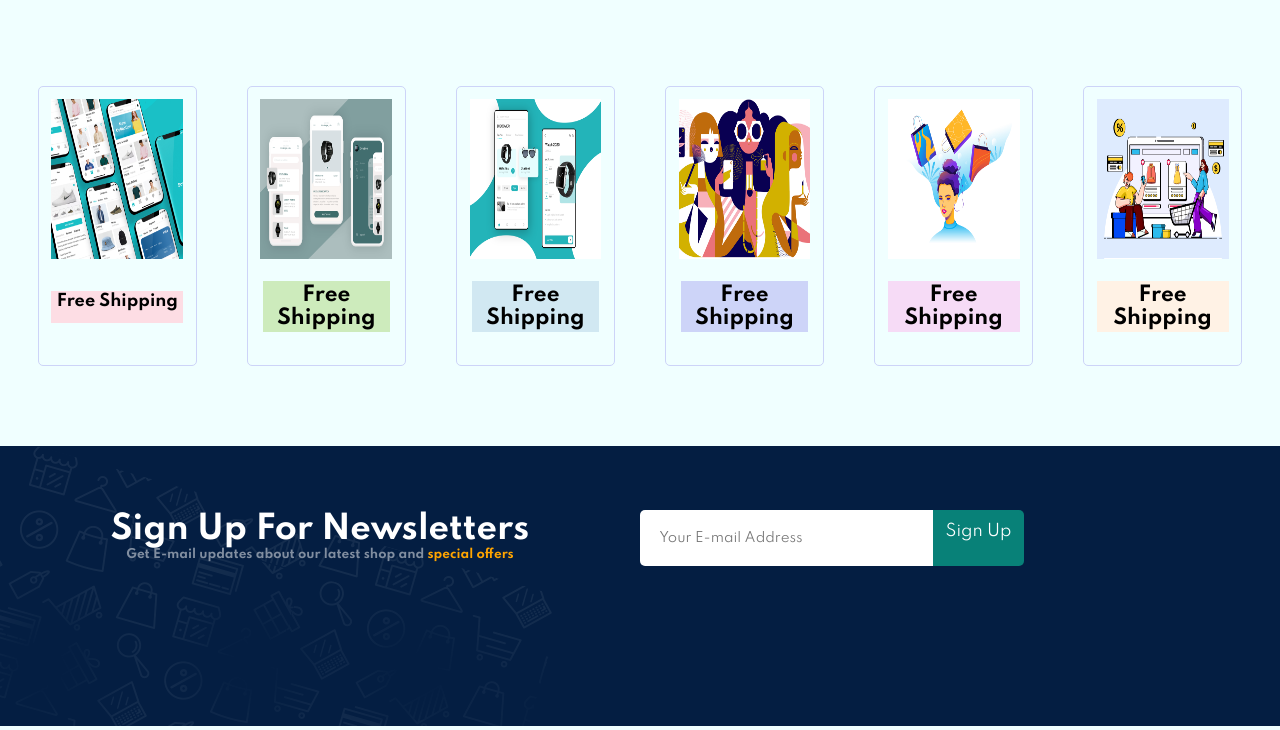
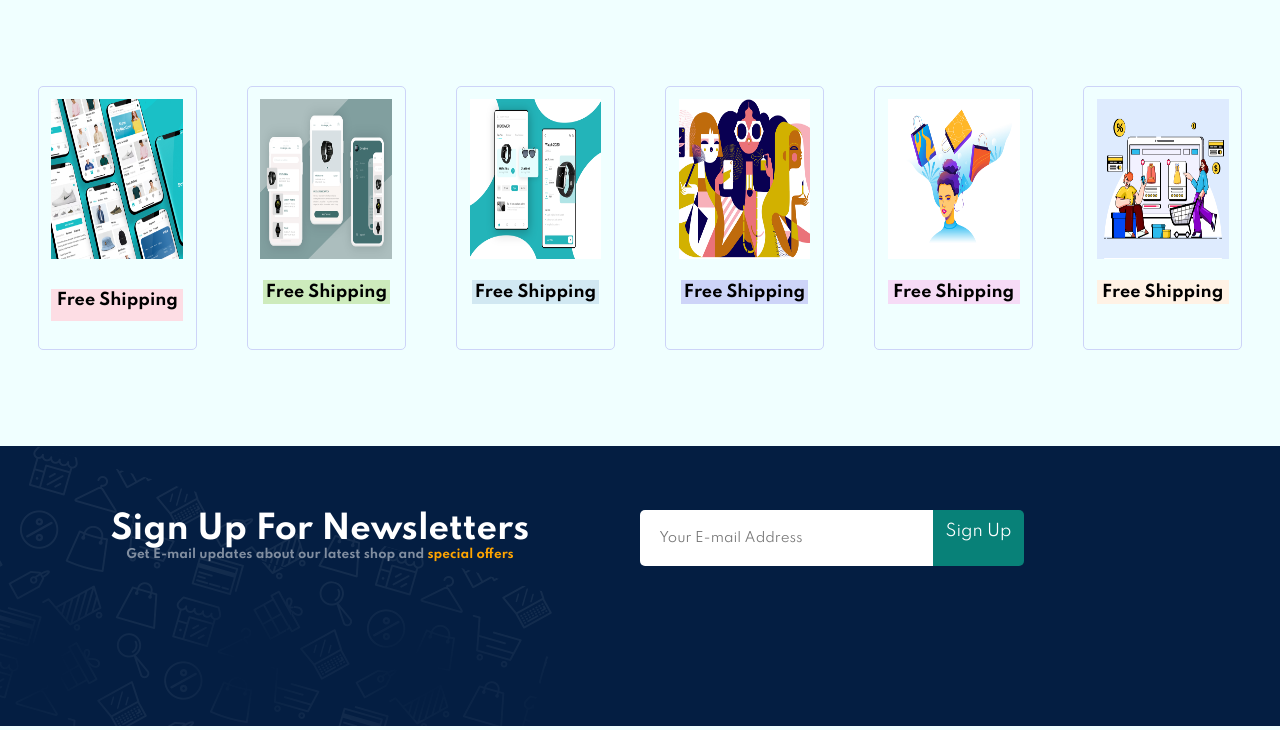
Before and after one commit to DavidManiIbrahim/Ecommerce, a plain HTML site: page about.html in a window 1280 px wide. Shown: the part 1501-2231 px from the top of the page. Drawn offline with Linux system fonts and the light colour scheme; a script that the page names is missing.

Commit message:
Update about.css

```diff
--- a/src/about.css
+++ b/src/about.css
@@ -203,15 +203,19 @@ video {
   height: 45vh;
 }
 
+
 .box1 {
   width: 20%;
-  height: 35vh;
+  height: 33vh;
   margin: 2%;
   border: 0.5px solid #cdd4f8;
   padding: 1%;
+  text-align: center;
   border-radius: 5px;
-  text-align: center;
-  font-size: 20px;
+  -webkit-border-radius: 5px;
+  -moz-border-radius: 5px;
+  -ms-border-radius: 5px;
+  -o-border-radius: 5px;
 }
 
 .img {
```
